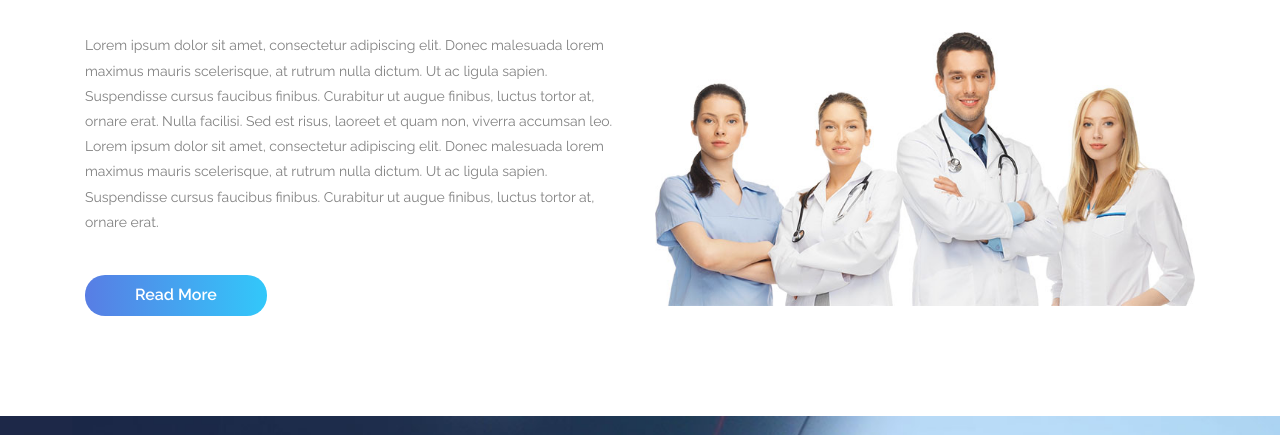
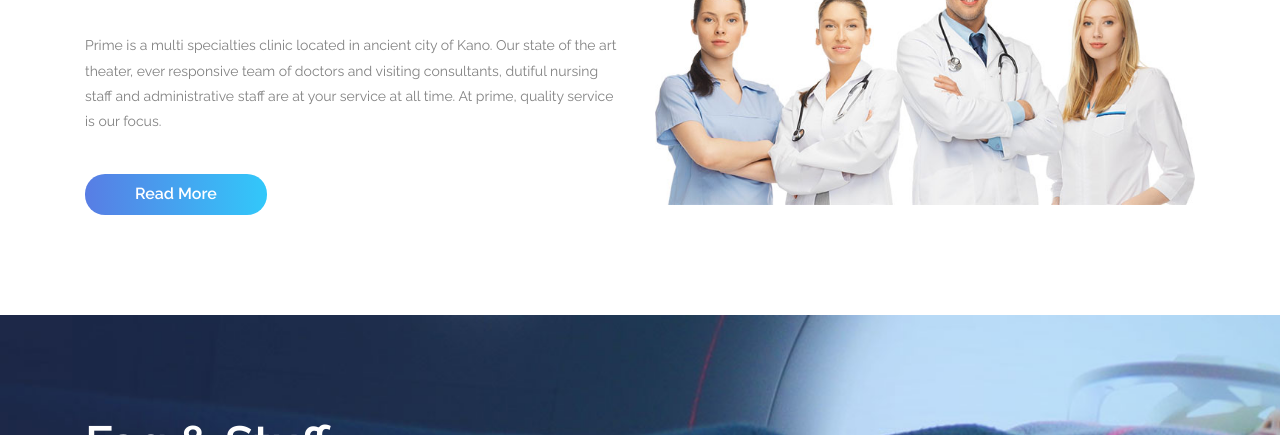
Before and after one commit to emaitee/prime_website, a plain HTML site: page about.html in a window 1280 px wide. Shown: the part 687-1122 px from the top of the page. Drawn offline with Linux system fonts and the light colour scheme.

Commit message:
Change About PSC Text

```diff
--- a/about.html
+++ b/about.html
@@ -78,7 +78,9 @@
                 <div class="col-12 col-lg-6">
                     <h2>PSC Specialist Hosiptal History</h2>
 
-                    <p>Lorem ipsum dolor sit amet, consectetur adipiscing elit. Donec malesuada lorem maximus mauris scelerisque, at rutrum nulla dictum. Ut ac ligula sapien. Suspendisse cursus faucibus finibus. Curabitur ut augue finibus, luctus tortor at, ornare erat. Nulla facilisi. Sed est risus, laoreet et quam non, viverra accumsan leo. Lorem ipsum dolor sit amet, consectetur adipiscing elit. Donec malesuada lorem maximus mauris scelerisque, at rutrum nulla dictum. Ut ac ligula sapien. Suspendisse cursus faucibus finibus. Curabitur ut augue finibus, luctus tortor at, ornare erat. </p>
+                    <p>Prime is a multi specialties clinic located in ancient city of Kano.
+                    Our state of the art theater, ever responsive team of doctors and visiting consultants, dutiful nursing staff and administrative staff are at your service at all time.
+                    At prime, quality service is our focus. </p>
 
                     <a class="d-inline-block button gradient-bg" href="#">Read More</a>
                 </div>
```
